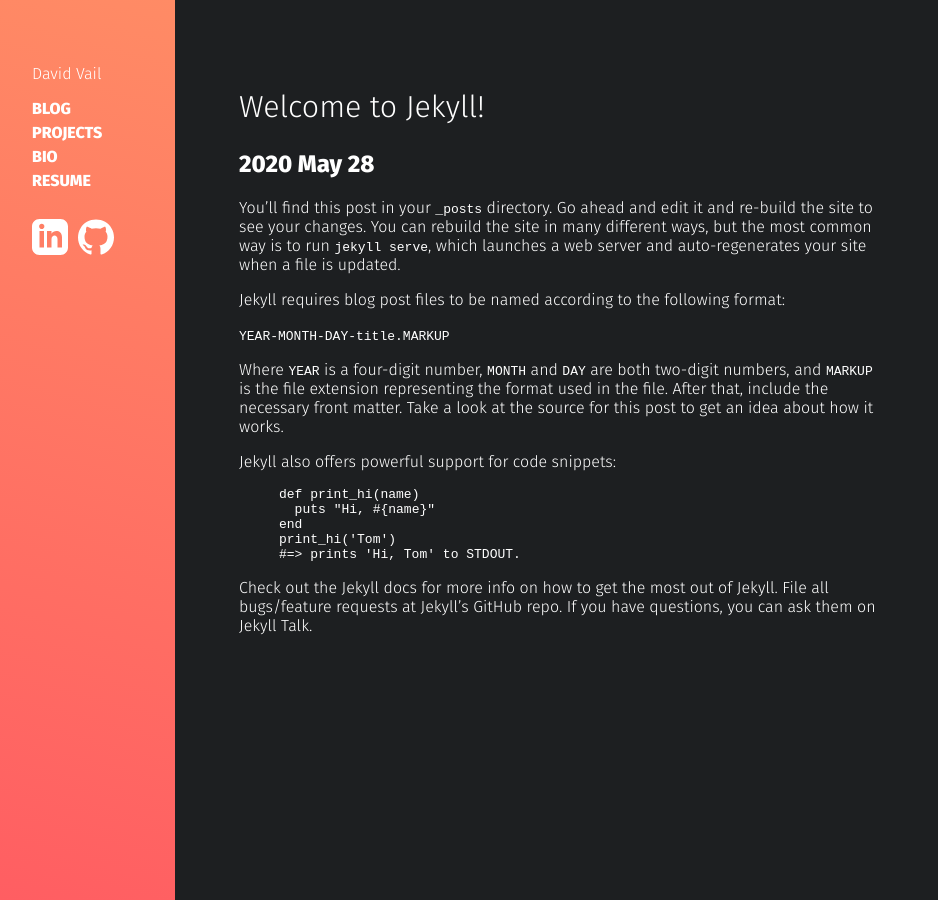
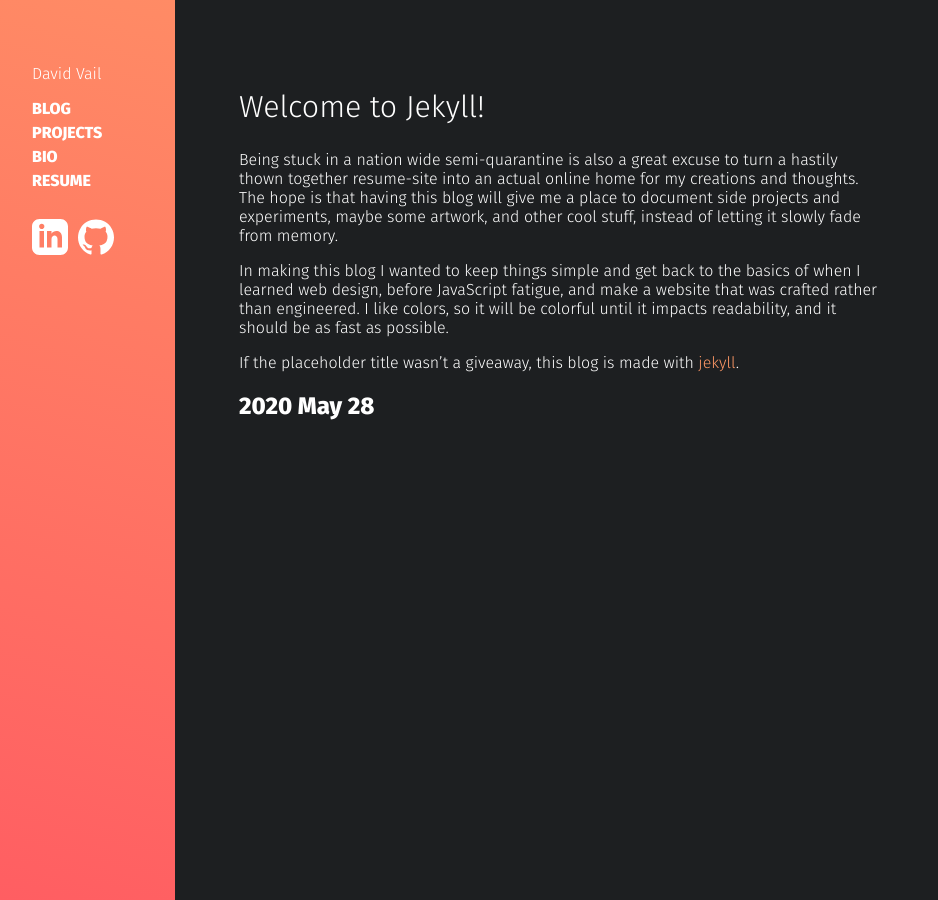
Before and after one commit to dvail/dvail.com, a Jekyll site: the page built from _posts/2020-05-28-welcome-to-jekyll.md, in a window 1280 px wide. Shown: the whole page, without its empty margins (0-938 px from the left). Built offline with Jekyll 4.4.1, drawn with Linux system fonts in a browser that asks for light colours.

Commit message:
Update first post.

```diff
--- a/_includes/post-header.md
+++ /dev/null
@@ -1,2 +0,0 @@
-<h1>{{ page.title }}</h1>
-<h2>{{ page.date | date: "%Y %B %d"  }}</h2>
--- a/_layouts/default.html
+++ b/_layouts/default.html
@@ -3,6 +3,7 @@
 <head>
 <meta charset="utf-8">
 <title>dvail.com</title>
+<meta name="viewport" content="width=device-width, initial-scale=1" />
 <meta name="description" content=""/>
 <meta name="keywords" content="" />
 <link href="https://fonts.googleapis.com/css?family=Fira+Sans:300,800" rel="stylesheet">
--- a/_layouts/post.html
+++ b/_layouts/post.html
@@ -2,6 +2,7 @@
 layout: default
 ---
 <section>
-  {% include post-header.md %}
+  <h1>{{ page.title }}</h1>
   {{ content }}
+  <h2>{{ page.date | date: "%Y %B %d"  }}</h2>
 </section>
--- a/_posts/2020-05-28-welcome-to-jekyll.md
+++ b/_posts/2020-05-28-welcome-to-jekyll.md
@@ -5,26 +5,8 @@
 tags: general hello-world
 ---
 
-You’ll find this post in your `_posts` directory. Go ahead and edit it and re-build the site to see your changes. You can rebuild the site in many different ways, but the most common way is to run `jekyll serve`, which launches a web server and auto-regenerates your site when a file is updated.
+Being stuck in a nation wide semi-quarantine is also a great excuse to turn a hastily thown together resume-site into an actual online home for my creations and thoughts. The hope is that having this blog will give me a place to document side projects and experiments, maybe some artwork, and other cool stuff, instead of letting it slowly fade from memory.
 
-Jekyll requires blog post files to be named according to the following format:
+In making this blog I wanted to keep things simple and get back to the basics of when I learned web design, before JavaScript fatigue, and make a website that was crafted rather than engineered. I like colors, so it will be colorful until it impacts readability, and it should be as fast as possible.
 
-`YEAR-MONTH-DAY-title.MARKUP`
-
-Where `YEAR` is a four-digit number, `MONTH` and `DAY` are both two-digit numbers, and `MARKUP` is the file extension representing the format used in the file. After that, include the necessary front matter. Take a look at the source for this post to get an idea about how it works.
-
-Jekyll also offers powerful support for code snippets:
-
-{% highlight ruby %}
-def print_hi(name)
-  puts "Hi, #{name}"
-end
-print_hi('Tom')
-#=> prints 'Hi, Tom' to STDOUT.
-{% endhighlight %}
-
-Check out the [Jekyll docs][jekyll-docs] for more info on how to get the most out of Jekyll. File all bugs/feature requests at [Jekyll’s GitHub repo][jekyll-gh]. If you have questions, you can ask them on [Jekyll Talk][jekyll-talk].
-
-[jekyll-docs]: https://jekyllrb.com/docs/home
-[jekyll-gh]:   https://github.com/jekyll/jekyll
-[jekyll-talk]: https://talk.jekyllrb.com/
+If the placeholder title wasn't a giveaway, this blog is made with [jekyll](https://jekyllrb.com/).
--- a/assets/css/main.scss
+++ b/assets/css/main.scss
@@ -54,6 +54,10 @@
     &:hover {
         text-decoration: underline;
     }
+}
+
+p a {
+    color: var(--color-peach);
 }
 
 ul {
```
